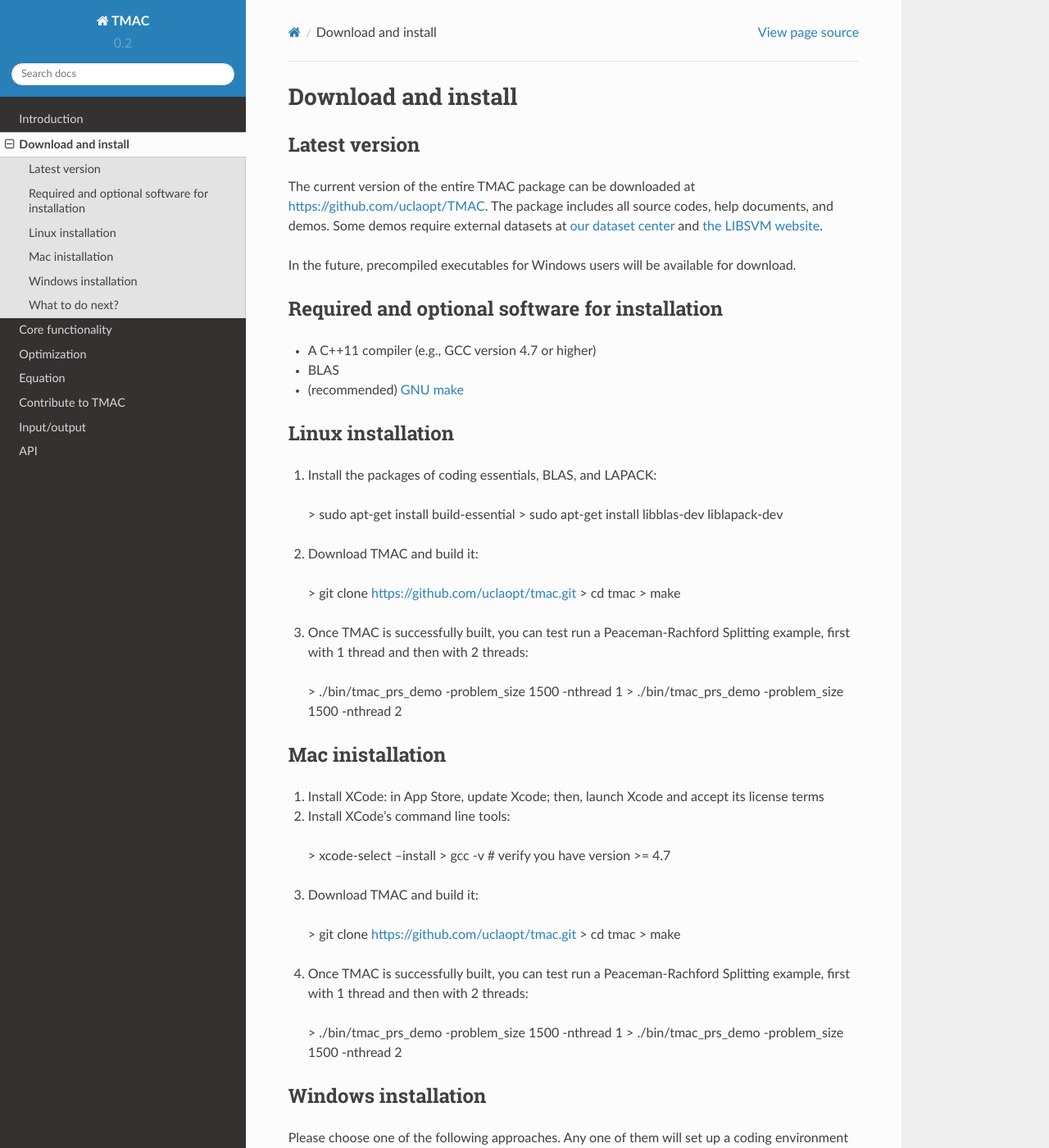
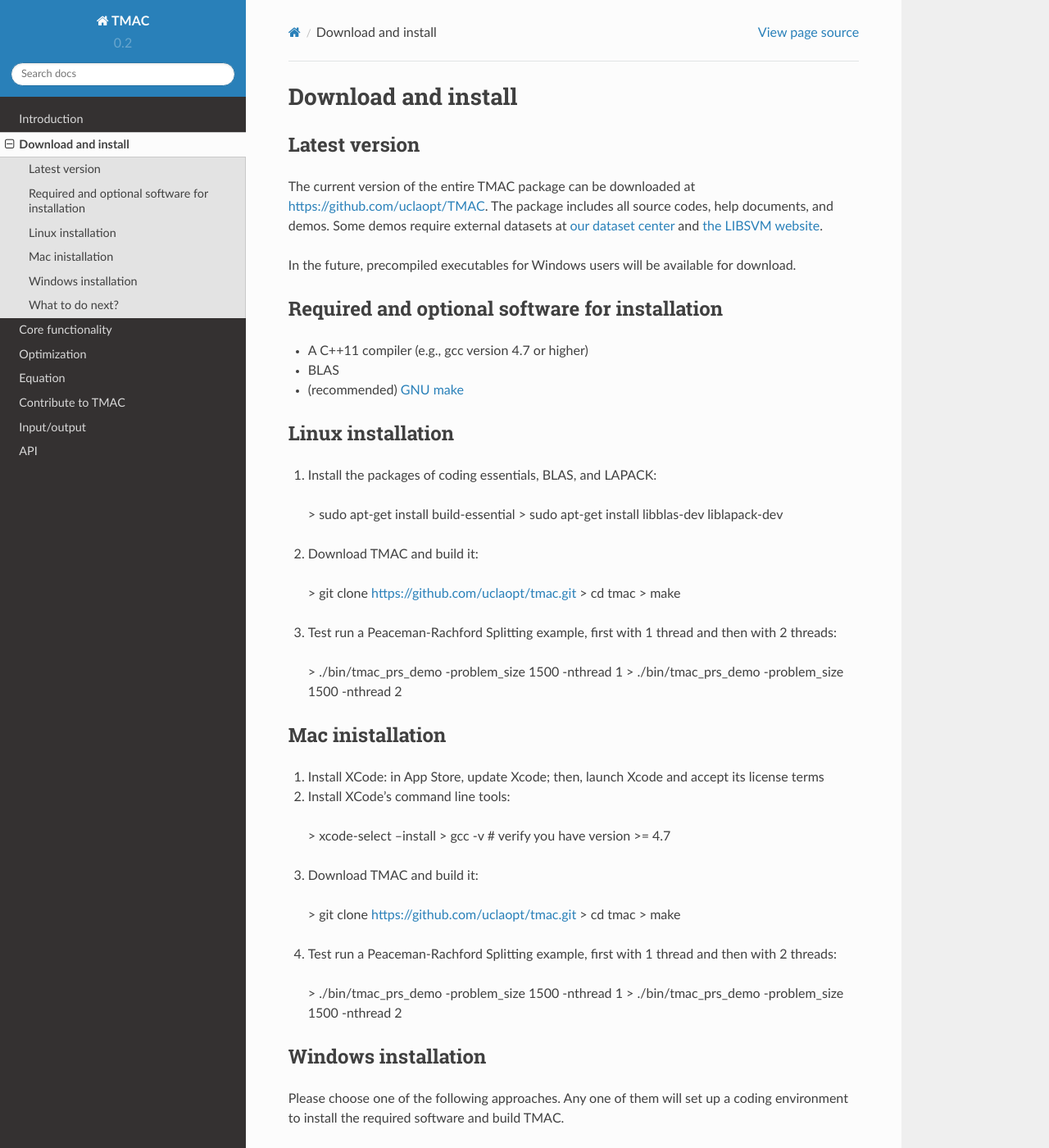
Before and after one commit to uclaopt/TMAC, a Sphinx documentation site: the page built from doc/source/build.rst, in a window 1280 px wide and 1400 px high. Shown: the whole window at 82% size. Built offline with Sphinx 7.4.7 and the Read the Docs theme 2.0.0, drawn with Linux system fonts in a browser that asks for light colours.

Commit message:
Update build.rst

```diff
--- a/doc/source/build.rst
+++ b/doc/source/build.rst
@@ -8,7 +8,7 @@
 
 Required and optional software for installation
 -----------------------
-- A C++11 compiler (e.g., GCC version 4.7 or higher)
+- A C++11 compiler (e.g., gcc version 4.7 or higher)
 - BLAS
 - (recommended) `GNU make <https://www.gnu.org/software/make/>`_
 
@@ -25,7 +25,7 @@
   > cd tmac
   > make
 
-3. Once TMAC is successfully built, you can test run a Peaceman-Rachford Splitting example, first with 1 thread and then with 2 threads::
+3. Test run a Peaceman-Rachford Splitting example, first with 1 thread and then with 2 threads::
 
   > ./bin/tmac_prs_demo -problem_size 1500 -nthread 1
   > ./bin/tmac_prs_demo -problem_size 1500 -nthread 2
@@ -44,7 +44,7 @@
   > cd tmac
   > make
 
-4. Once TMAC is successfully built, you can test run a Peaceman-Rachford Splitting example, first with 1 thread and then with 2 threads::
+4. Test run a Peaceman-Rachford Splitting example, first with 1 thread and then with 2 threads::
 
   > ./bin/tmac_prs_demo -problem_size 1500 -nthread 1
   > ./bin/tmac_prs_demo -problem_size 1500 -nthread 2
```
